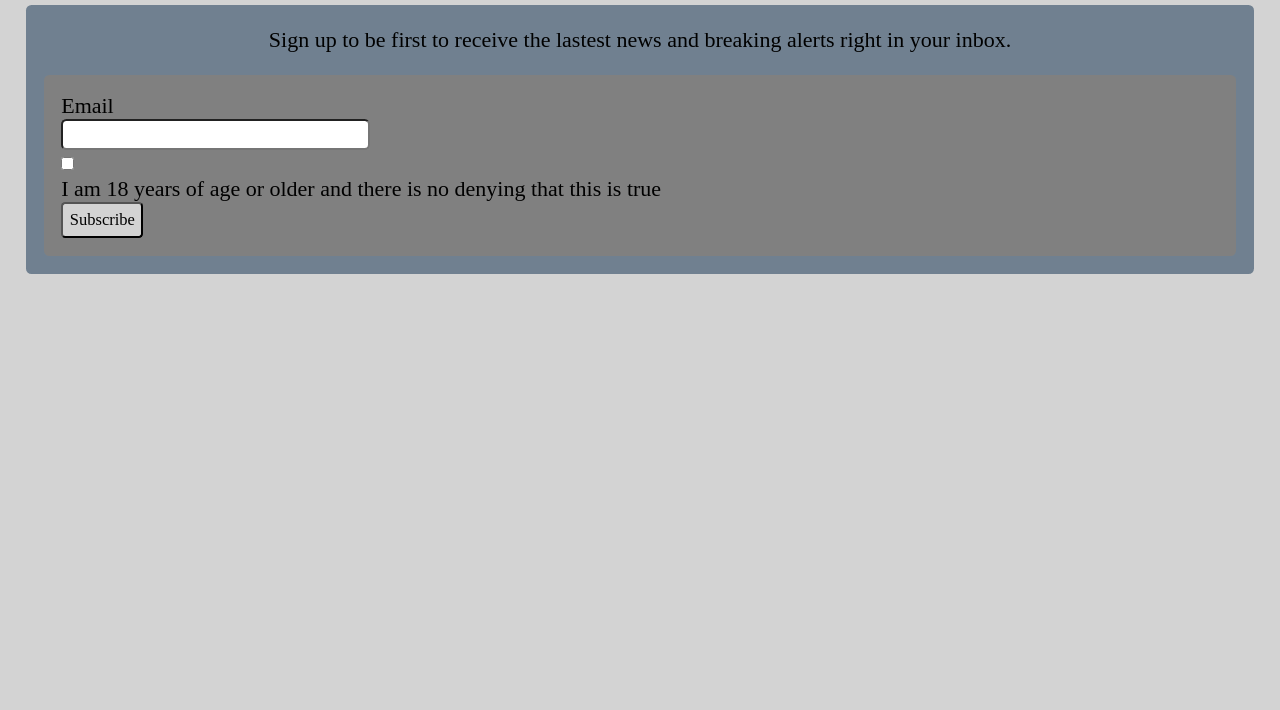
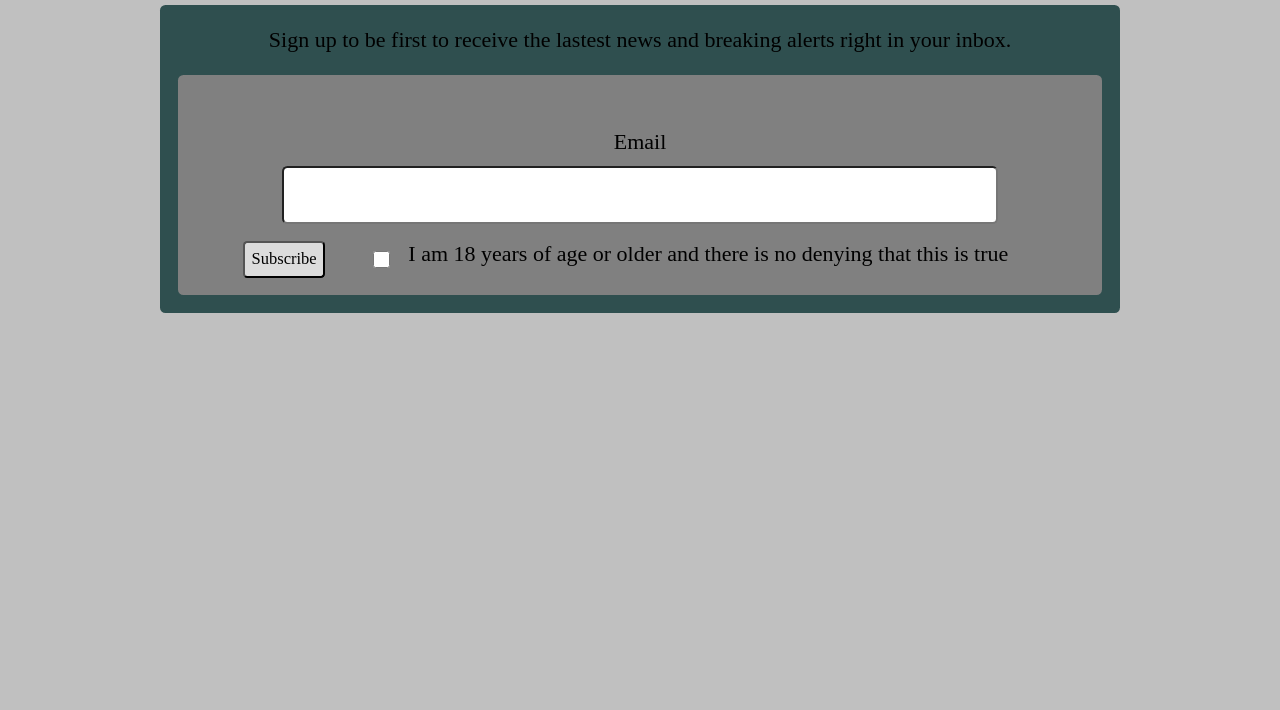
Before and after one commit to tinkzgee/ITMD362-lab-3, a plain HTML site: page index.html in a window 1280 px wide. Shown: the part 90-800 px from the top of the page. Drawn offline with nearby package versions, Linux system fonts and the light colour scheme; a web font is replaced by a local one.

Commit message:
added media query for medium screens

```diff
--- a/css/screen.css
+++ b/css/screen.css
@@ -248,7 +248,7 @@ h1 {
 }
 
 form {
-  background-color: slategray;
+  background-color: #2F4F4F;
   margin-top: 0.50em;
   padding: 0.80em;
   border-radius: 0.25em;
@@ -262,7 +262,7 @@ p {
 }
 
 ol {
-  background-color: grey;
+  background-color: #808080;
   margin-top: 0.80em;
   padding: 0.80em;
   border-radius: 0.25em;
@@ -281,11 +281,81 @@ input {
   padding: 0.40em;
   border-radius: 0.25em;
   font-size: 0.75em;
-  background-color: lightgrey;
+  background-color: #DCDCDC;
   font-family: Noto Serif TC, serif;
 }
 
 
 /* ===== MODULAR STYLES ===== */
+/* Computers, Large screens */
+@media screen and (min-width: 996px) {
+    main {
+        width: 960px;
+        display: block;
+        margin:auto;
+        text-align: center;
+    }
+
+}
+
+  /*medium-screens*/
+  @media screen and (min-width: 668px) {
+
+    body {
+      background-color: #C0C0C0;
+    }
+
+    /* email css */
+
+    #input-email {
+        width: 100%;
+        padding-top: 0.809em;
+        padding-bottom: 0.809em;
+        display: block;
+    }
+
+    label[for=email] {
+        padding-top: 0.809em;
+        padding-bottom: 0.50em;
+        width: 19%;
+        display: inline-block;
+        text-align: center;
+    }
+
+    #email {
+        width: 80%;
+        padding-top: 0.809em;
+        padding-bottom: 0.50em;
+        display: inline-block;
+
+    }
+
+        /* age verification css */
+
+    #input-age-verification {
+        width: 80%;
+        float: right;
+        display: block;
+        overflow: hidden;
+        text-align: left;
+    }
+
+    label[for=age-verification] {
+        display: inline-block;
+        text-align: left;
+        width: 86%
+
+    }
+
+    #age-verification {
+        display: inline-block;
+        vertical-align: top;
+        margin-top: 0;
+        margin-bottom: 0;
+        margin-left: 0.0em;
+        margin-right: 0.6em;
+        width: 0.75em;
+        height: 1.664em;
+    }
 
 /* ===== STATE STYLES ======= */
```
